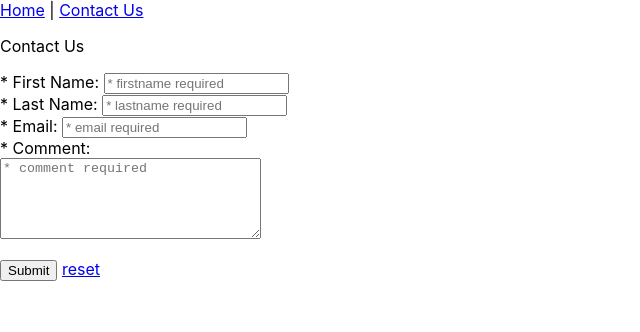
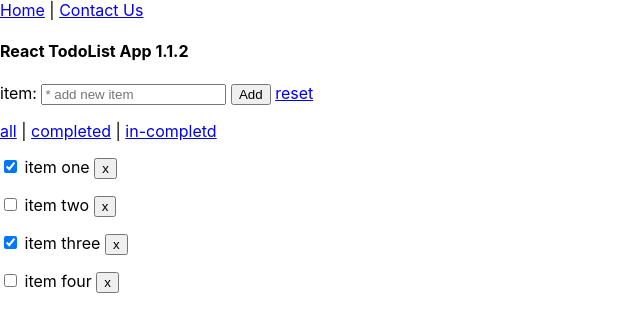
Before and after one commit to dgilbert-quickstart/react-todo-list-app-1, a React (Create React App) app in the folder react-todo-list-app-1/: page /#/ in a window 1280 px wide. Before the commit this address led to /#/contact. Shown: the top 332 px of the page, without its empty margins (0-640 px from the left). Built offline with nearby package versions, Linux system fonts and the light colour scheme.

Commit message:
update react-todo-list-app-1, todolist, contactus

```diff
--- a/react-todo-list-app-1/src/components/ContactUs.js
+++ b/react-todo-list-app-1/src/components/ContactUs.js
@@ -8,6 +8,27 @@ function ContactUs() {
 
 
     },[]) //1. onpage load [], 2. page unload, 3. on state update [msg], 4. un page /refresh
+
+    const handleFormSubmit = (e) => {
+
+      e.preventDefault();
+      const _msg = "# handleFormSubmit"
+      setMsg(_msg)
+
+      //try/catch
+
+    }
+
+
+    const handleFormReset = (e) => {
+
+      e.preventDefault();
+      const _msg = "# handleFormReset"
+      setMsg(_msg)
+
+      //try/catch
+
+    }
 
     return (
       <>
@@ -23,9 +44,9 @@ function ContactUs() {
             <label>* Email: </label><input name="txtemail" type="text"  maxLength={30}  placeholder="* email required"/><br></br>
             <label>* Comment: </label><br></br>
             <textarea name="txtcomment" rows={5} cols={30}  placeholder="* comment required"/><p></p>
-            <button>Submit</button>
+            <button onClick={handleFormSubmit}>Submit</button>
             {"   "}
-            <a href="#/">reset</a>
+            <a href="#/" onClick={handleFormReset}>reset</a>
         </form>
       </div>
     </>
--- a/react-todo-list-app-1/src/components/Home.js
+++ b/react-todo-list-app-1/src/components/Home.js
@@ -3,7 +3,7 @@ import TodoList from "./TodoList";
 function Home() {
     return (
       <>
-        <TodoList title="React TodoList App 1.1.1"/>
+        <TodoList title="React TodoList App 1.1.2"/>
       </>
     );
   }
```
